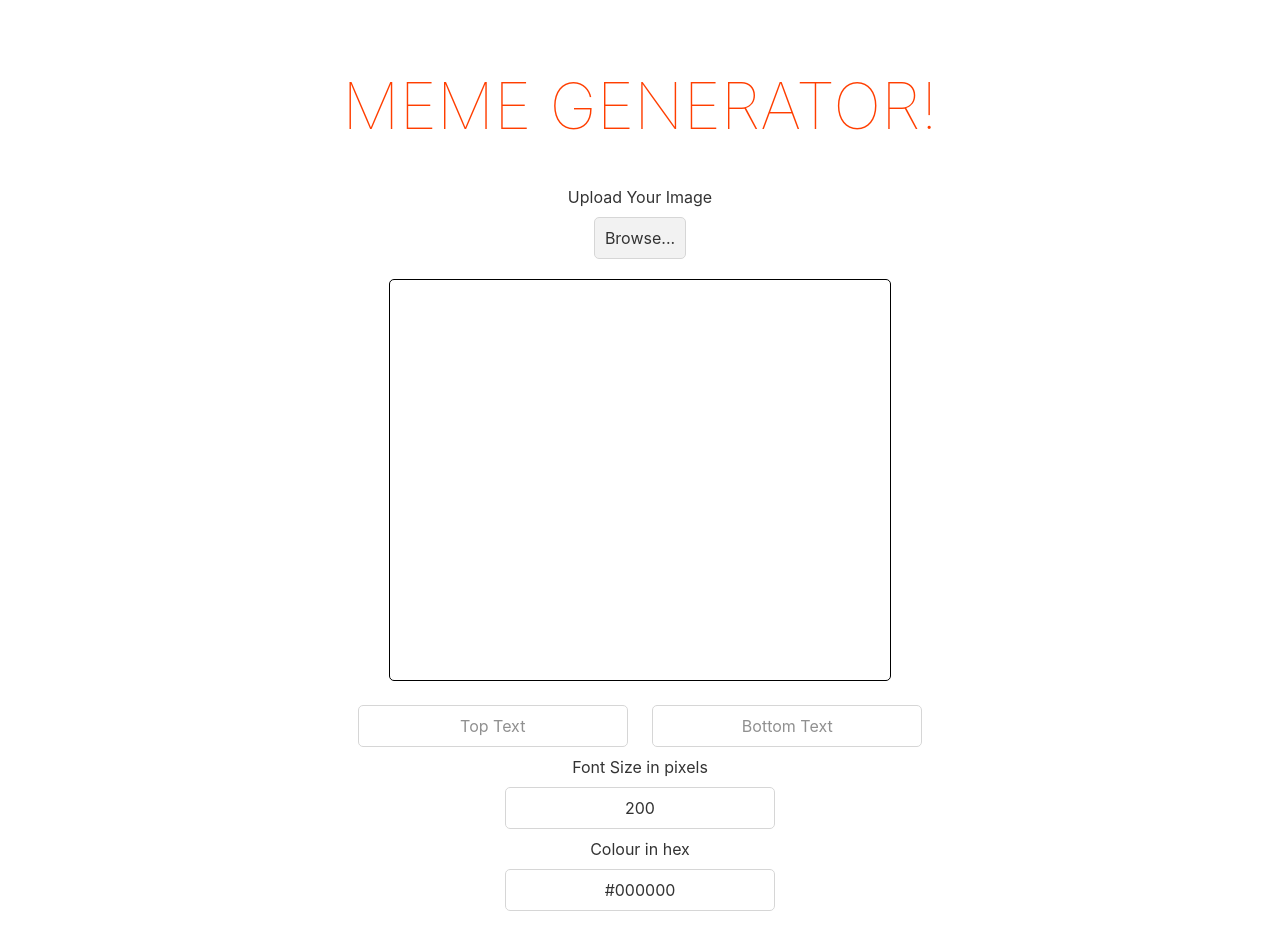
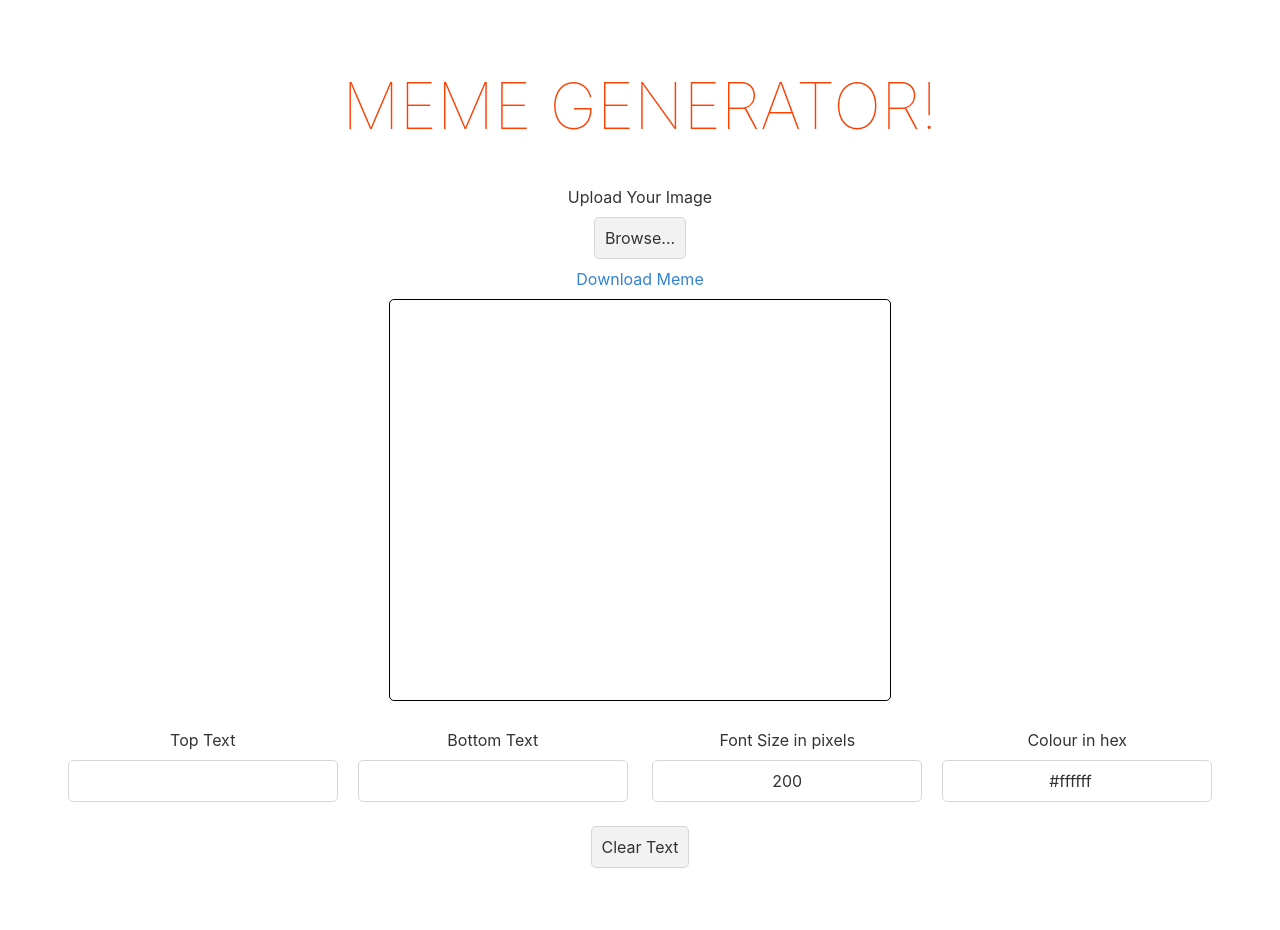
Before and after one commit to MikevPeeren/meme-generator, a Svelte app: page / in a window 1280 px wide. Shown: the top 930 px of the page. After the commit the page ends 894 px from the top, so only its background shows below. Built offline with nearby package versions, Linux system fonts and the light colour scheme.

Commit message:
Added save functionality and cleanup code

```diff
--- a/src/MemeGenerator.svelte
+++ b/src/MemeGenerator.svelte
@@ -1,4 +1,6 @@
 <script>
+    import { DOWNLOAD_MEME, TOP_TEXT, BOTTOM_TEXT, FONT_SIZE_LABEL, COLOR_IN_HEX } from './constants/general.js';
+
     let image = null;
     let file = null;
 
@@ -7,7 +9,7 @@
     let warningText = '';
 
     let fontSize = 200;
-    let textColour = '#000000';
+    let textColor = '#ffffff   ';
 
     const reader = new FileReader();
 
@@ -21,19 +23,24 @@
         drawCanvas(image, event.target.files[0]);
     }
 
-    function drawCanvas(image, file) {
+    function drawCanvas(image, file, placeTextTop = false, placeTextBottom = false) {
         const memeCanvasContext = memeCanvas.getContext('2d');
 
+        if (warningText !== '') warningText = '';
+
+        reader.readAsDataURL(file);
+
         reader.onload = function(event) {
-            image.onload = function() {
+            if (event.target.readyState == FileReader.DONE) {
+                image.src = event.target.result;
                 memeCanvas.width = image.width;
                 memeCanvas.height = image.height;
                 memeCanvasContext.drawImage(image, 0, 0);
-            };
-            image.src = event.target.result;
+
+                if (placeTextTop) placeText('top');
+                if (placeTextBottom) placeText('bottom');
+            }
         };
-
-        reader.readAsDataURL(file);
     }
 
     function placeText(placement) {
@@ -46,9 +53,8 @@
 
         const memeCanvasContext = memeCanvas.getContext('2d');
 
-        // TODO: Rerender based on change of FontSize and Text-Colour ?
         memeCanvasContext.font = `${fontSize}px Comic Sans`;
-        memeCanvasContext.fillStyle = textColour;
+        memeCanvasContext.fillStyle = textColor;
         memeCanvasContext.textAlign = 'center';
 
         if (textTop === '' && textBottom === '') return;
@@ -58,6 +64,12 @@
 
         if (placement === 'top') memeCanvasContext.fillText(textTop, centeredText, 150);
         if (placement === 'bottom') memeCanvasContext.fillText(textBottom, centeredText, memeCanvas.height - 100);
+    }
+
+    function saveMeme() {
+        const downloadButton = document.getElementById('downloadButton');
+        const dataURL = memeCanvas.toDataURL('image/png');
+        downloadButton.href = dataURL;
     }
 </script>
 
@@ -83,6 +95,23 @@
         text-transform: uppercase;
         font-size: 1.5em;
         font-weight: 100;
+        margin-bottom: 15px;
+    }
+
+    .button {
+        padding: 10px;
+        margin: 10px;
+        text-align: center;
+        opacity: 80%;
+        border-radius: 5px;
+    }
+
+    .container {
+        display: inline-block;
+    }
+
+    .containerDivs {
+        float: left;
     }
 </style>
 
@@ -92,24 +121,40 @@
     <div>
         <input on:change={event => uploadImage(event)} type="file" id="selectedFile" style="display: none;" />
         <input type="button" value="Browse..." onclick="document.getElementById('selectedFile').click();" />
+        <br />
+        <a href="#" class="button" id="downloadButton" on:click={() => saveMeme()} download="meme.png">
+            {DOWNLOAD_MEME}
+        </a>
     </div>
 
     <canvas bind:this={memeCanvas} class="memeCanvas" id="memeCanvas" />
 
     <div class="errorMessage">{warningText}</div>
 
-    <div>
-        <input placeholder="Top Text" maxlength="20" bind:value={textTop} on:change={() => placeText('top')} />
-        <input placeholder="Bottom Text" maxlength="20" bind:value={textBottom} on:change={() => placeText('bottom')} />
+    <div class="container">
+        <div class="containerDivs">
+            <label for="top-text">{TOP_TEXT}</label>
+            <input id="top-text" maxlength="20" bind:value={textTop} on:change={() => placeText('top')} />
+        </div>
+        <div class="containerDivs">
+            <label for="bottom-text">{BOTTOM_TEXT}</label>
+            <input id="bottom-text" maxlength="20" bind:value={textBottom} on:change={() => placeText('bottom')} />
+        </div>
     </div>
-    <!-- TODO: Change the layout -->
-    <div>
-        <label for="font-size">Font Size in pixels</label>
-        <input id="font-size" maxlength="10" bind:value={fontSize} />
+    <div class="container">
+        <div class="containerDivs">
+            <label for="font-size">{FONT_SIZE_LABEL}</label>
+            <input
+                id="font-size"
+                maxlength="10"
+                bind:value={fontSize}
+                on:change={() => drawCanvas(image, file, true, true)} />
+        </div>
+        <div class="containerDivs">
+            <label for="text-color">{COLOR_IN_HEX}</label>
+            <input id="text-color" maxlength="10" bind:value={textColor} />
+        </div>
     </div>
-    <div>
-        <label for="text-colour">Colour in hex</label>
-        <input id="text-colour" maxlength="10" bind:value={textColour} />
-    </div>
+    <br />
     <input type="button" value="Clear Text" on:click={() => drawCanvas(image, file)} />
 </div>
--- /dev/null
+++ b/src/constants/general.js
@@ -0,0 +1,5 @@
+export const DOWNLOAD_MEME = 'Download Meme';
+export const TOP_TEXT = 'Top Text';
+export const BOTTOM_TEXT = 'Bottom Text';
+export const FONT_SIZE_LABEL = 'Font Size in pixels';
+export const COLOR_IN_HEX = 'Colour in hex';
```
Also changed, not shown: 1 other file (tests, documents, lock files or other folders).
